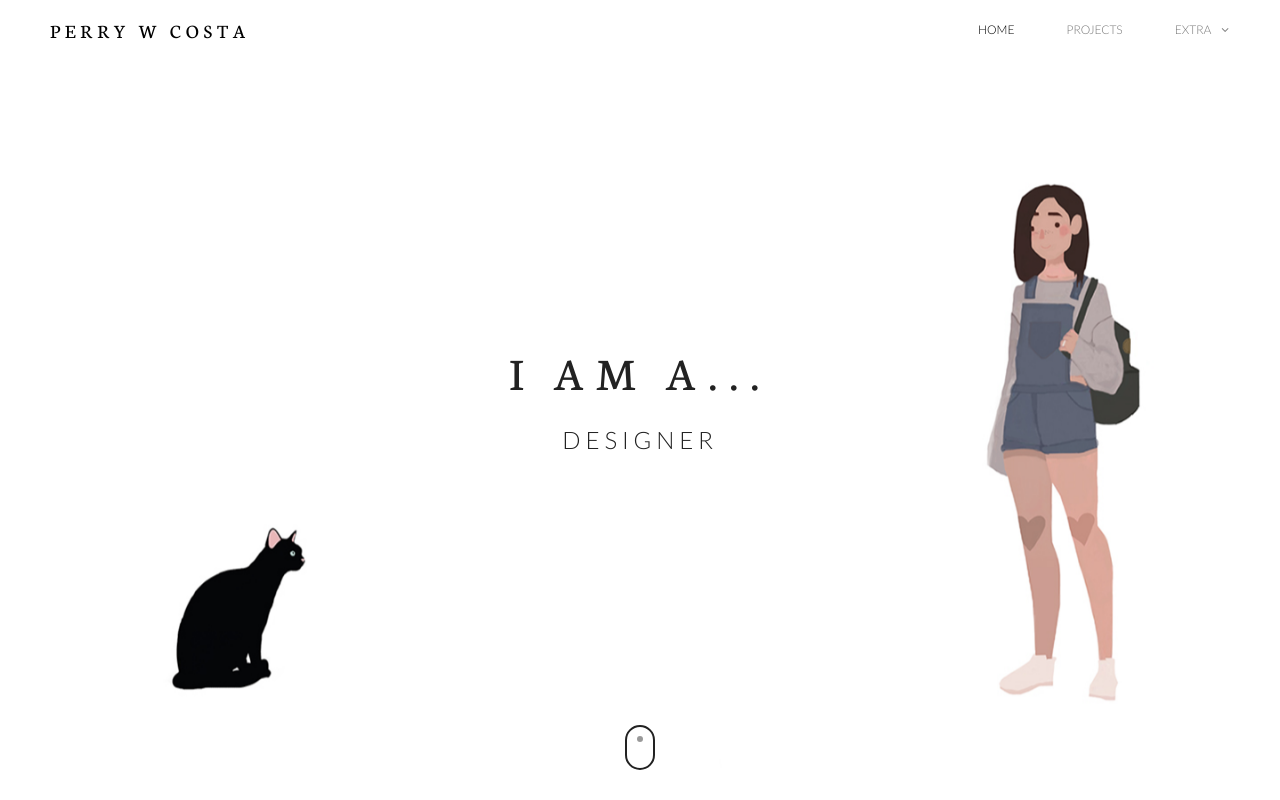
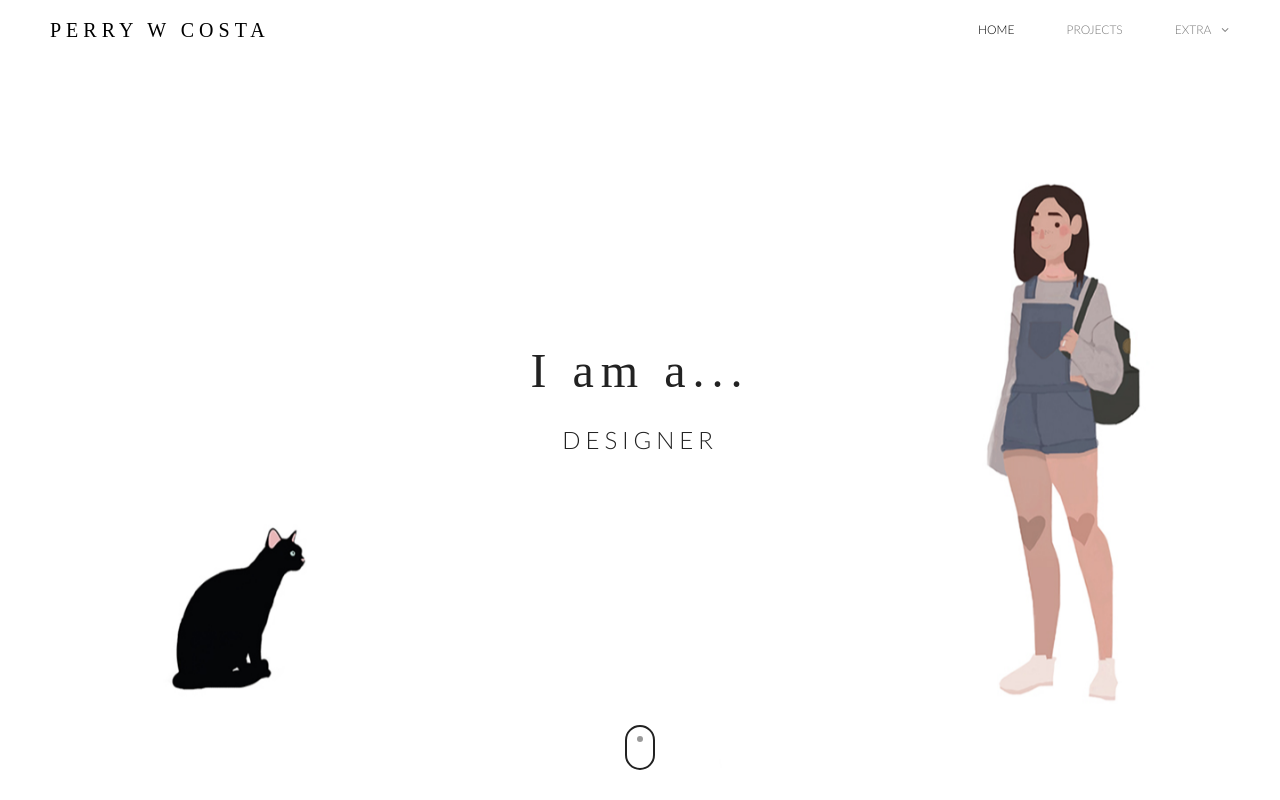
Before and after one commit to pwongcosta/pwongcosta.github.io, a PHP site: page / in a window 1280 px wide. Run offline with PHP 8.4, Linux system fonts and the light colour scheme; some libraries are stand-ins or nearby versions.

Commit message:
font change

```diff
--- a/css/style.css
+++ b/css/style.css
@@ -12,7 +12,7 @@
 
 );
 }
-@import 'https://fonts.googleapis.com/css?family=Neuton';
+@import 'link href="https://fonts.googleapis.com/css?family=Merriweather';
 
 /*@font-face {
     font-family: 'Neuton';
@@ -74,8 +74,8 @@ button {outline: none; border: none; box-shadow: none; background: none;}
 .swiper-container{margin:0 auto; height: inherit; width: 100%; position:relative;-webkit-backface-visibility:hidden;-moz-backface-visibility:hidden;-ms-backface-visibility:hidden;-o-backface-visibility:hidden;backface-visibility:hidden; overflow: hidden;}.swiper-wrapper{position:relative;width:100%; -webkit-transition-property:-webkit-transform,left,top;-webkit-transition-duration:0s;-webkit-transform:translate3d(0px,0,0);-webkit-transition-timing-function:ease;-moz-transition-property:-moz-transform,left,top;-moz-transition-duration:0s;-moz-transform:translate3d(0px,0,0);-moz-transition-timing-function:ease;-o-transition-property:-o-transform,left,top;-o-transition-duration:0s;-o-transform:translate3d(0px,0,0);-o-transition-timing-function:ease;-o-transform:translate(0px,0px);-ms-transition-property:-ms-transform,left,top;-ms-transition-duration:0s;-ms-transform:translate3d(0px,0,0);-ms-transition-timing-function:ease;transition-property:transform,left,top;transition-duration:0s;transform:translate3d(0px,0,0);transition-timing-function:ease;}.swiper-free-mode>.swiper-wrapper{-webkit-transition-timing-function:ease-out;-moz-transition-timing-function:ease-out;-ms-transition-timing-function:ease-out;-o-transition-timing-function:ease-out;transition-timing-function:ease-out;margin:0 auto;}.swiper-wp8-horizontal{-ms-touch-action:pan-y;}.swiper-wp8-vertical{-ms-touch-action:pan-x;}
 .swiper-slide{position:relative; float: left;}
 
-h1 {font-family:'neuton'; font-size: 48px; font-weight: 300; line-height: 50px; text-transform: uppercase; letter-spacing: 5px;}
-h2 {font-family:'neuton';font-size: 36px; line-height: 42px; font-weight: 300; text-transform: uppercase; letter-spacing: 5px;}
+h1 {font-family:'Merriweather'; font-size: 48px; font-weight: 300; line-height: 50px; letter-spacing: 5px;}
+h2 {font-family:'Merriweather';font-size: 36px; line-height: 42px; font-weight: 300; text-transform: uppercase; letter-spacing: 5px;}
 h3 {font-size: 24px; line-height: 28px; font-weight: 300; text-transform: uppercase; letter-spacing: 5px;}
 h4 { font-size: 18px; line-height: 22px; font-weight: 300; text-transform: uppercase; letter-spacing: 5px;}
 h5 {font-size: 14px; line-height: 22px; font-weight: 300; text-transform: uppercase; letter-spacing: 5px;}
@@ -213,7 +213,7 @@ footer {position: relative; text-align: center; float: left; width: 100%; backgr
 .skill {position: relative; width: 100%; margin-top: -10px;}
 .about-item h4 {padding-bottom: 15px; font-size: 16px;}
 .about-us h1 {padding-bottom: 10px;}
-.about-us h2 {font-family: 'neuton'}
+.about-us h2 {font-family: 'Merriweatherh1'}
 .about-us p {padding: 10px 0px 8px; color: #999;}
 .team-block {position: relative; float: left; overflow: hidden; width: 100%; padding-bottom: 40px;}
 .team-block img {width: 100%; height: auto;}
@@ -362,7 +362,7 @@ footer {position: relative; text-align: center; float: left; width: 100%; backgr
 
 .main-title {position: absolute; left: 50%; top: 50%; transform: translateX(-50%) translateY(-50%);-webkit-transform: translateX(-50%) translateY(-50%);-moz-transform: translateX(-50%) translateY(-50%);-ms-transform: translateX(-50%) translateY(-50%); background: rgba(255,255,255,0.9); padding: 80px; text-align: center; outline: 1px solid #fff; outline-offset: 8px;}
 .main-title.title-no-bg {background: none; outline: none; width: 100%;}
-.main-title.title-no-bg h1 {padding-bottom: 30px; letter-spacing: 12px;}
+.main-title.title-no-bg h1 {padding-bottom: 30px; letter-spacing: 7px;}
 .main-title h2 {padding-bottom: 10px; letter-spacing: 5px;}
 
 
--- a/index.html
+++ b/index.html
@@ -15,7 +15,7 @@
             <link href="css/simpletextrotator.css" rel="stylesheet"/>
 	        <link href="css/magnific-popup.css" rel="stylesheet"/>
             <link href="css/style.css" rel="stylesheet" type="text/css"/>
-            <link href="https://fonts.googleapis.com/css?family=Neuton" rel="stylesheet">
+            <link href=link href="https://fonts.googleapis.com/css?family=Merriweather" rel="stylesheet">
       <title>Perry: A portfolio piece</title>
   </head>
 <body class="animsition">
```
